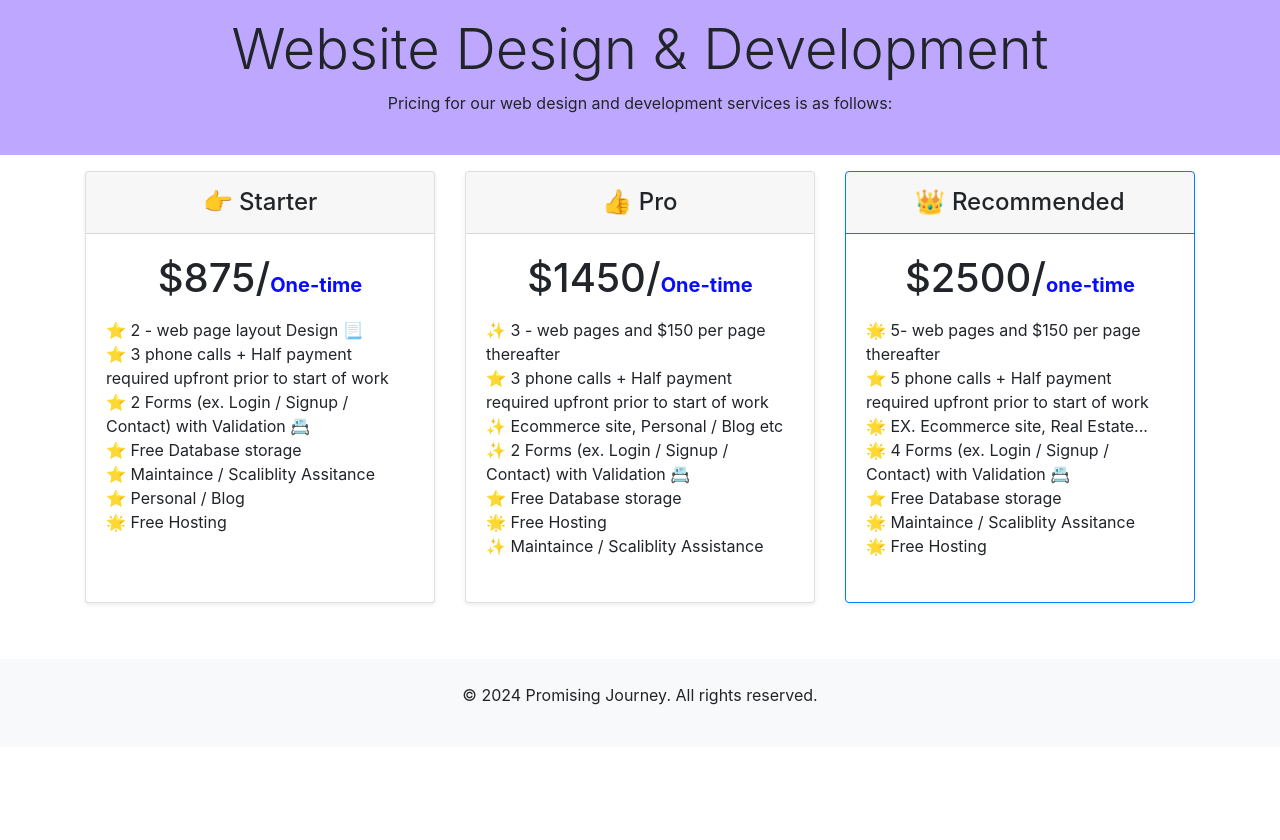
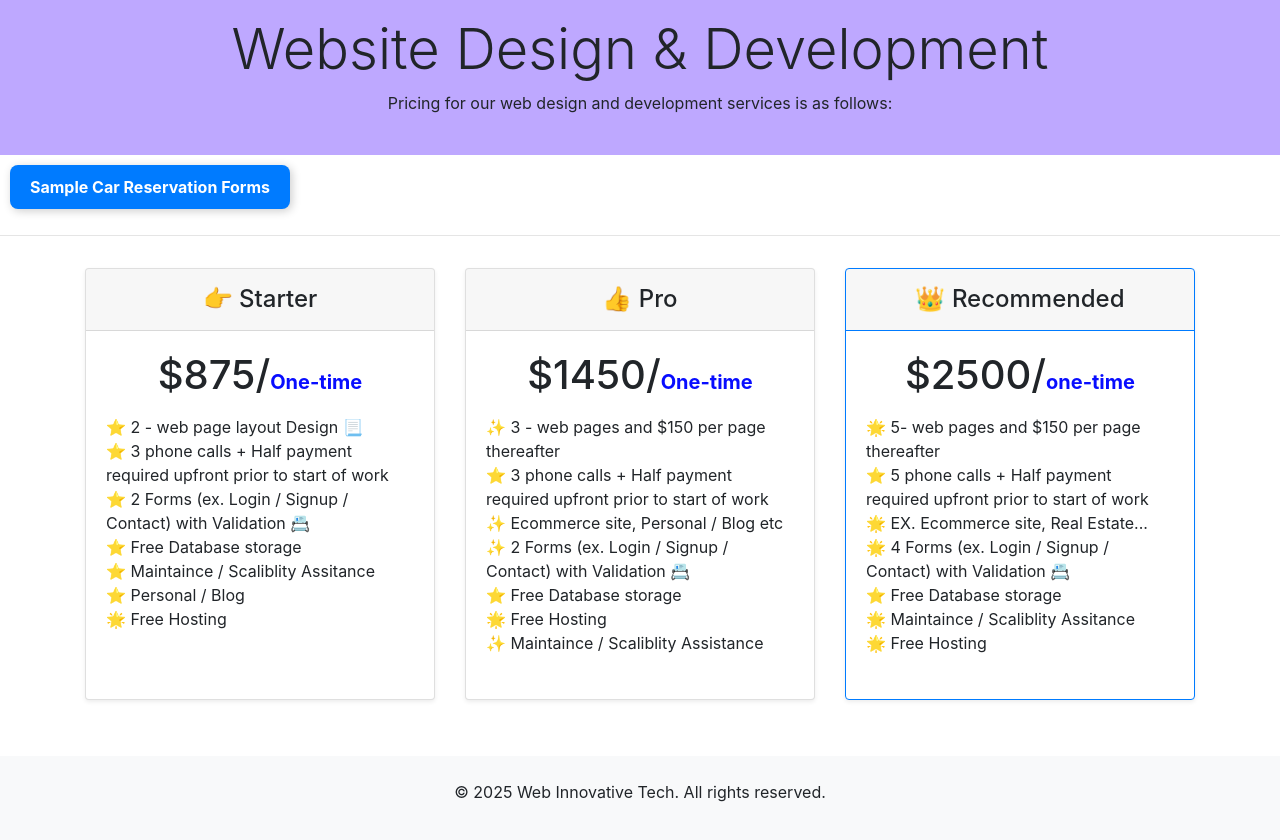
Before and after one commit to Israel2000/Service_page, a plain HTML site: page index.html in a window 1280 px wide. Before the commit the page ends 800 px from the top, so only its background shows below. Drawn offline with nearby package versions, Linux system fonts and the light colour scheme.

Commit message:
add style to the index page

```diff
--- a/index.html
+++ b/index.html
@@ -3,7 +3,7 @@
   <head>
     <meta charset="UTF-8" />
     <meta name="viewport" content="width=device-width, initial-scale=1.0" />
-    <title>PJ Service Page</title>
+    <title>WIT Service Page</title>
     <link
       rel="stylesheet"
       href="https://stackpath.bootstrapcdn.com/bootstrap/4.5.2/css/bootstrap.min.css"
@@ -24,6 +24,10 @@
       </p>
     </div>
 
+    <!-- links -->
+<a href="formsSamples.html" class="sample-link">Sample Car Reservation Forms</a>
+
+<hr>
     <div class="container py-3">
       <main>
         <div class="row row-cols-1 row-cols-md-3 mb-3 text-center">
@@ -130,7 +134,7 @@
       </main>
     </div>
     <footer class="bg-light text-center py-4">
-      <p>© 2024 Promising Journey. All rights reserved.</p>
+      <p>© 2025 Web Innovative Tech. All rights reserved.</p>
     </footer>
 <!-- add formSamples.html -->
 
--- a/style.css
+++ b/style.css
@@ -7,3 +7,26 @@ small {
 .pricing-header {
     background-color: rgb(190, 168, 255);
 }
+
+/* btn */
+.sample-link {
+    display: inline-block;
+    background-color: #007bff; /* Primary Blue */
+    color: white;
+    padding: 10px 20px;
+    text-decoration: none;
+    font-weight: bold;
+    border-radius: 8px;
+    box-shadow: 2px 2px 10px rgba(0, 0, 0, 0.2);
+    transition: all 0.3s ease-in-out;
+    margin: 10px;
+}
+
+.sample-link:hover {
+    background-color: #0056b3; /* Darker Blue */
+    box-shadow: 4px 4px 15px rgba(0, 0, 0, 0.3);
+    transform: scale(1.05);
+    color: rgb(247, 247, 247);
+    /* remove underline */
+    text-decoration: none;
+}
```
